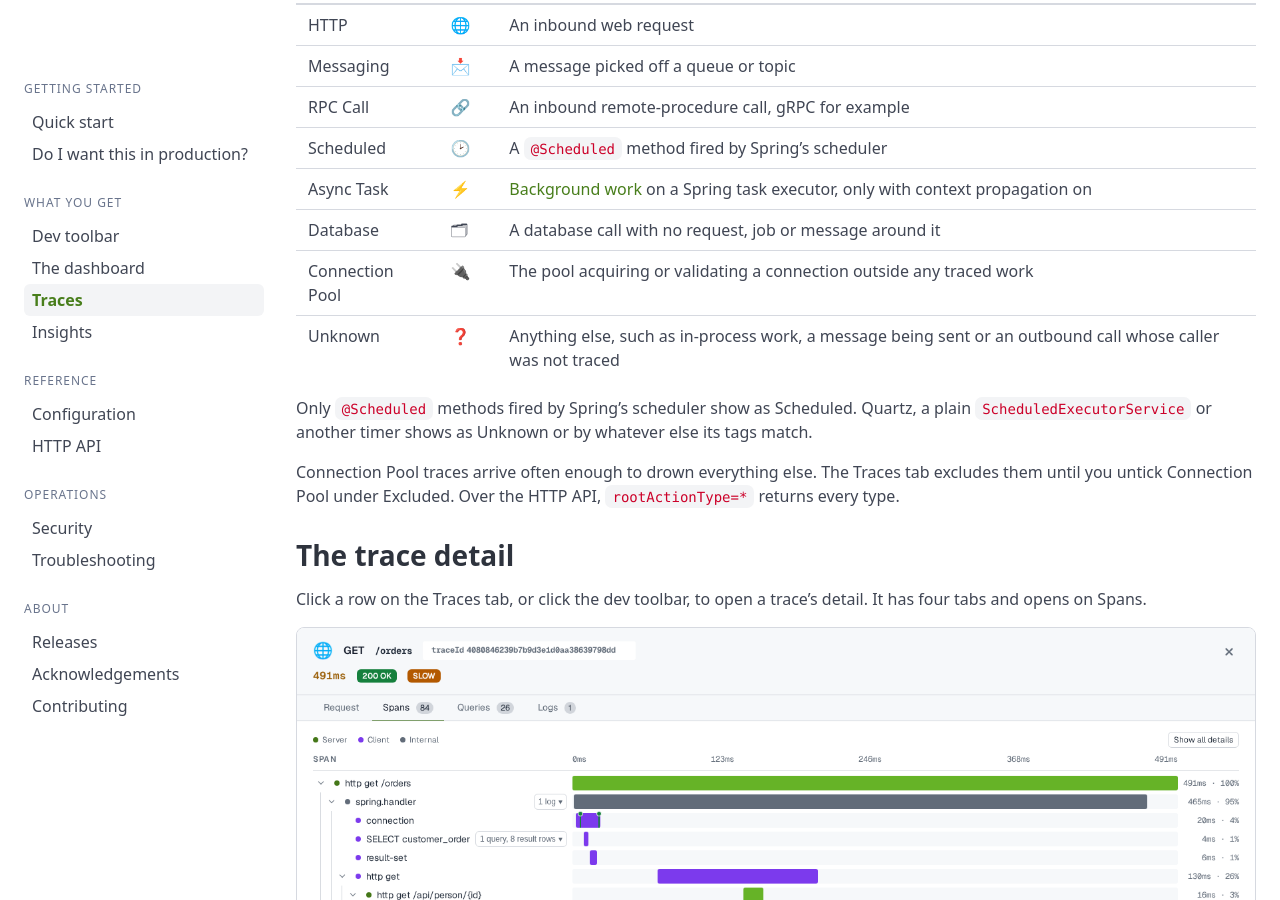
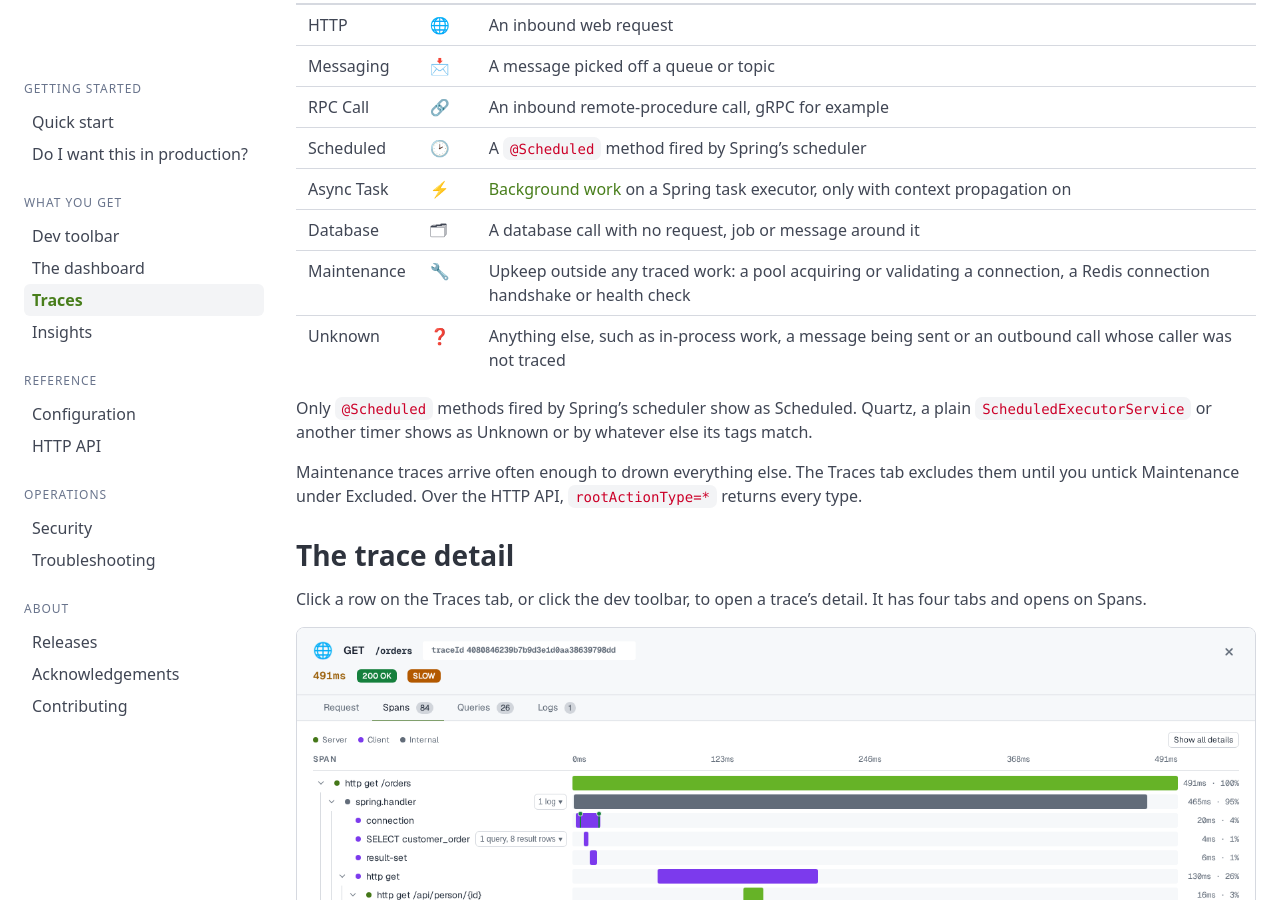
Before and after one commit to peekaboot-org/peekaboot-org.github.io, a Jekyll site: the page built from docs/traces.md, in a window 1280 px wide and 900 px high, scrolled down 3778 px. Built offline with Jekyll 4.4.1, drawn with Linux system fonts in a browser that asks for light colours.

Commit message:
docs: rename the pool trace type to maintenance

```diff
--- a/docs/traces.md
+++ b/docs/traces.md
@@ -157,17 +157,17 @@ Each row in the trace list shows what started the trace. The Traces tab filters
 | Scheduled | 🕑 | A `@Scheduled` method fired by Spring's scheduler |
 | Async Task | ⚡ | [Background work](#background-work) on a Spring task executor, only with context propagation on |
 | Database | 🗂 | A database call with no request, job or message around it |
-| Connection Pool | 🔌 | The pool acquiring or validating a connection outside any traced work |
+| Maintenance | 🔧 | Upkeep outside any traced work: a pool acquiring or validating a connection, a Redis connection handshake or health check |
 | Unknown | ❓ | Anything else, such as in-process work, a message being sent or an outbound call whose caller was not traced |
 
 Only `@Scheduled` methods fired by Spring's scheduler show as Scheduled. Quartz, a plain
 `ScheduledExecutorService` or another timer shows as Unknown or by whatever else its tags
 match.
 
-Connection Pool traces arrive often enough to drown everything else. The Traces tab excludes
-them until you untick Connection Pool under Excluded. Over the HTTP API,
+Maintenance traces arrive often enough to drown everything else. The Traces tab excludes
+them until you untick Maintenance under Excluded. Over the HTTP API,
 [`rootActionType=*`]({{ '/docs/api/' | relative_url }}#endpoints) returns every type.
-{: #connection-pool-traces-hidden}
+{: #maintenance-traces-hidden}
 
 ## The trace detail {#the-trace-view}
 
```
Also changed, not shown: docs/api.md (+3 -3 lines), docs/dashboard.md (+1 -1 lines).
